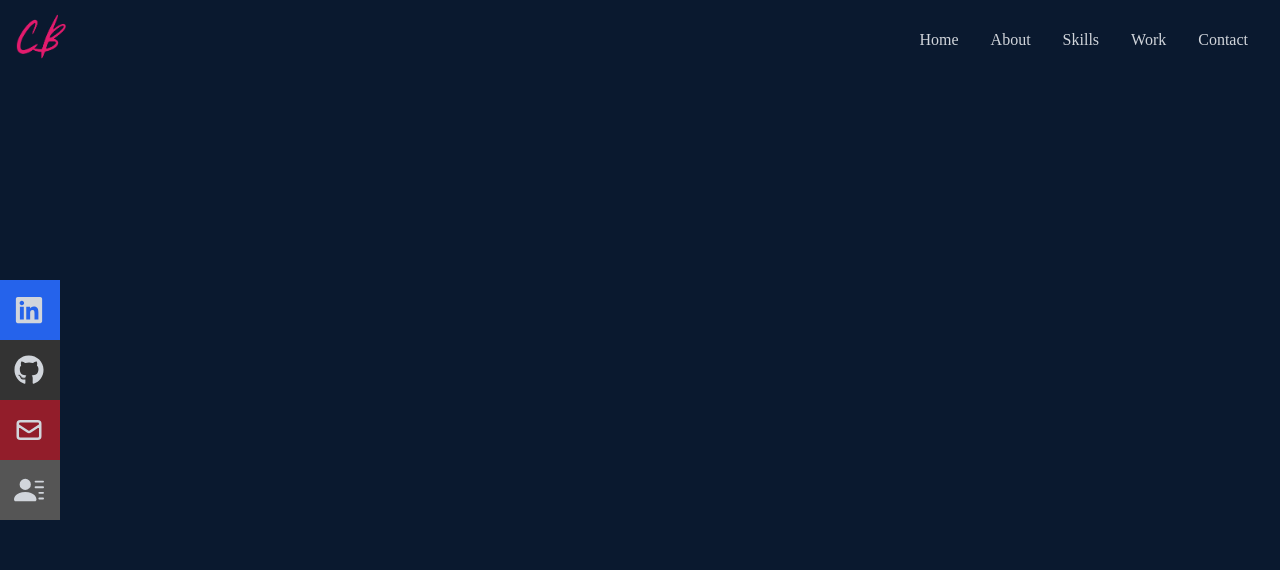
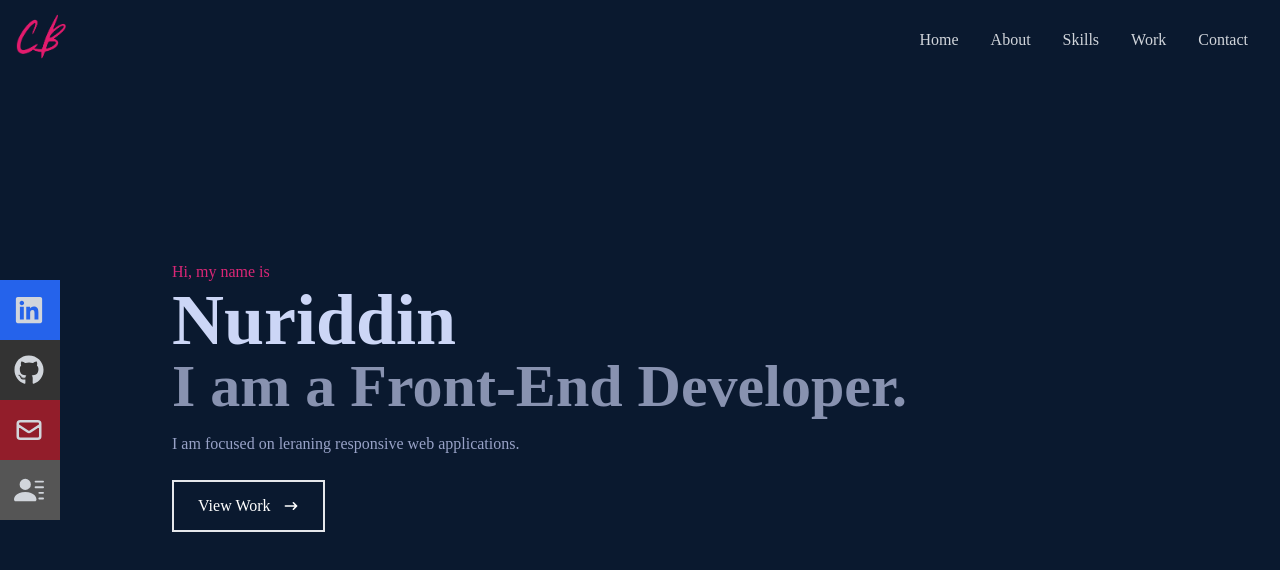
Before and after one commit to Nuriddin70/personal-website, a React (Create React App) app: page / in a window 1280 px wide. Shown: the top 570 px of the page. Built offline with nearby package versions, Linux system fonts and the light colour scheme.

Commit message:
done with hero

```diff
--- a/src/components/Hero.jsx
+++ b/src/components/Hero.jsx
@@ -1,9 +1,26 @@
 import React from 'react'
+import {HiArrowNarrowRight} from  'react-icons/hi'
 
 const Hero = () => {
   return (
-    <div className='w-full h-screen bg-[#0a192f]'>
-      Hero
+    <div name='hero' className='w-full h-screen bg-[#0a192f]'>
+
+      {/* Conatiner */}
+      <div className='max-w-[1000px] mx-auto px-8 flex flex-col justify-center h-full'>
+        <p className='text-pink-600'>Hi, my name is </p>
+        <h1 className='text-4xl sm:text-7xl font-bold text-[#ccd6f6]'>Nuriddin</h1>
+        <h2 className='text-4xl sm:text-6xl font-bold text-[#8892b0]'>I am a Front-End Developer.</h2>
+        <p className='text-[#98a2c7] py-4 max-w-[700px]'> I am focused on leraning responsive web applications. </p>
+        <div>
+          <button className='text-white group border-2 px-6 py-3 my-2 flex items-center hover:bg-pink-600 hover:border-pink-600'>
+            View Work
+            <span className=' group-hover:rotate-90 duration-500 '>
+              <HiArrowNarrowRight className='ml-3'/>
+            </span>
+            </button>
+        </div>
+      </div>
+
     </div>
   )
 }
```
